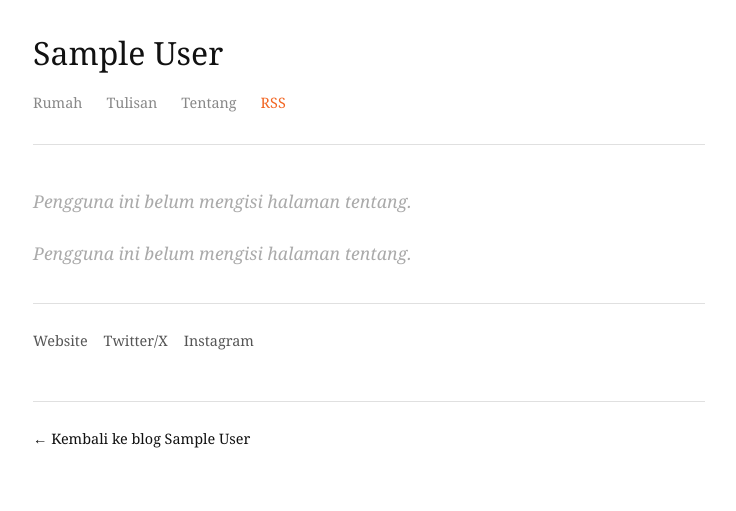
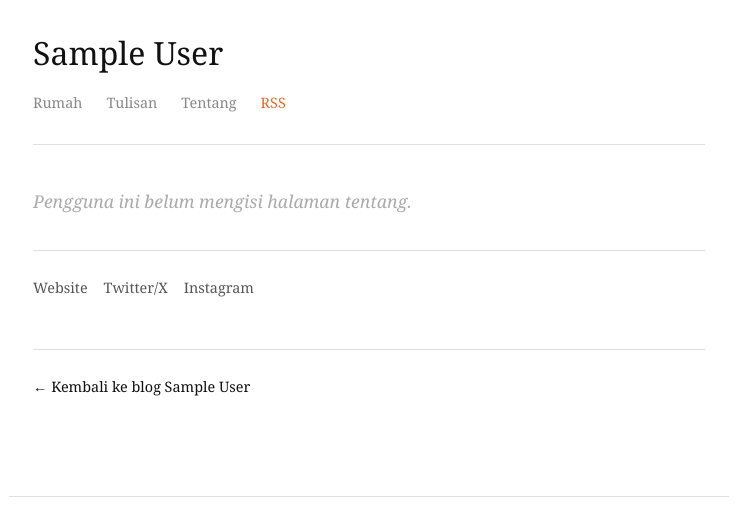
Before and after one commit to andriawekh-droid/qata, a Flask app: a page that uses templates/public/tentang.html in a window 1280 px wide. Shown: the top 511 px of the page, without its empty margins (271-1007 px from the left). Run offline with Flask 3, Linux system fonts and the light colour scheme; tables that the repository leaves empty hold one stand-in row (values such as "Sample post").

Commit message:
Fix: hapus duplikasi post-content di tentang.html

```diff
--- a/templates/public/tentang.html
+++ b/templates/public/tentang.html
@@ -16,14 +16,6 @@
     <a href="{{ url_for('public.user_rss', username=user['username']) }}" class="rss-link">RSS</a>
 </div>
     </header>
-
-    <div class="post-content">
-        {% if page and page['content_html'] %}
-            {{ page['content_html'] | safe }}
-        {% else %}
-            <p class="empty-state">Pengguna ini belum mengisi halaman tentang.</p>
-        {% endif %}
-    </div>
 
     <div class="post-content">
         {% if page and page['content_html'] %}
```
